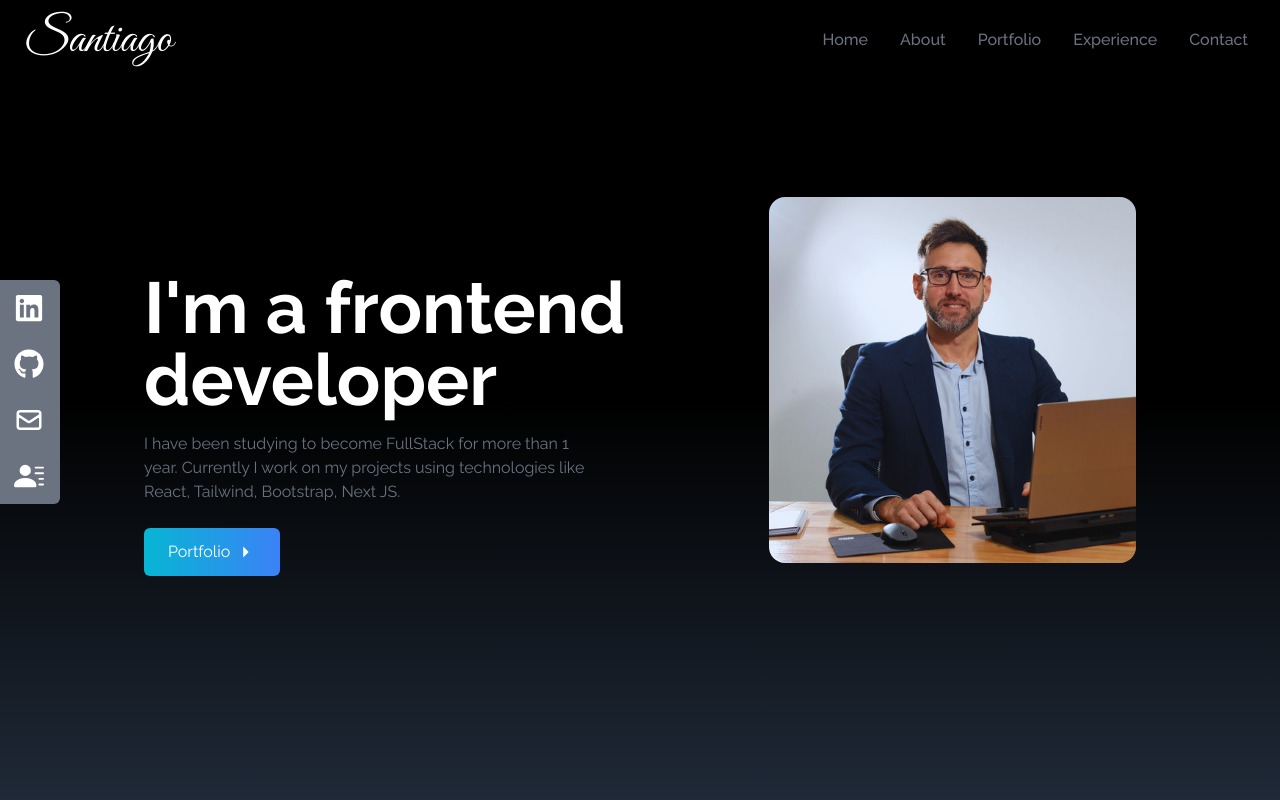
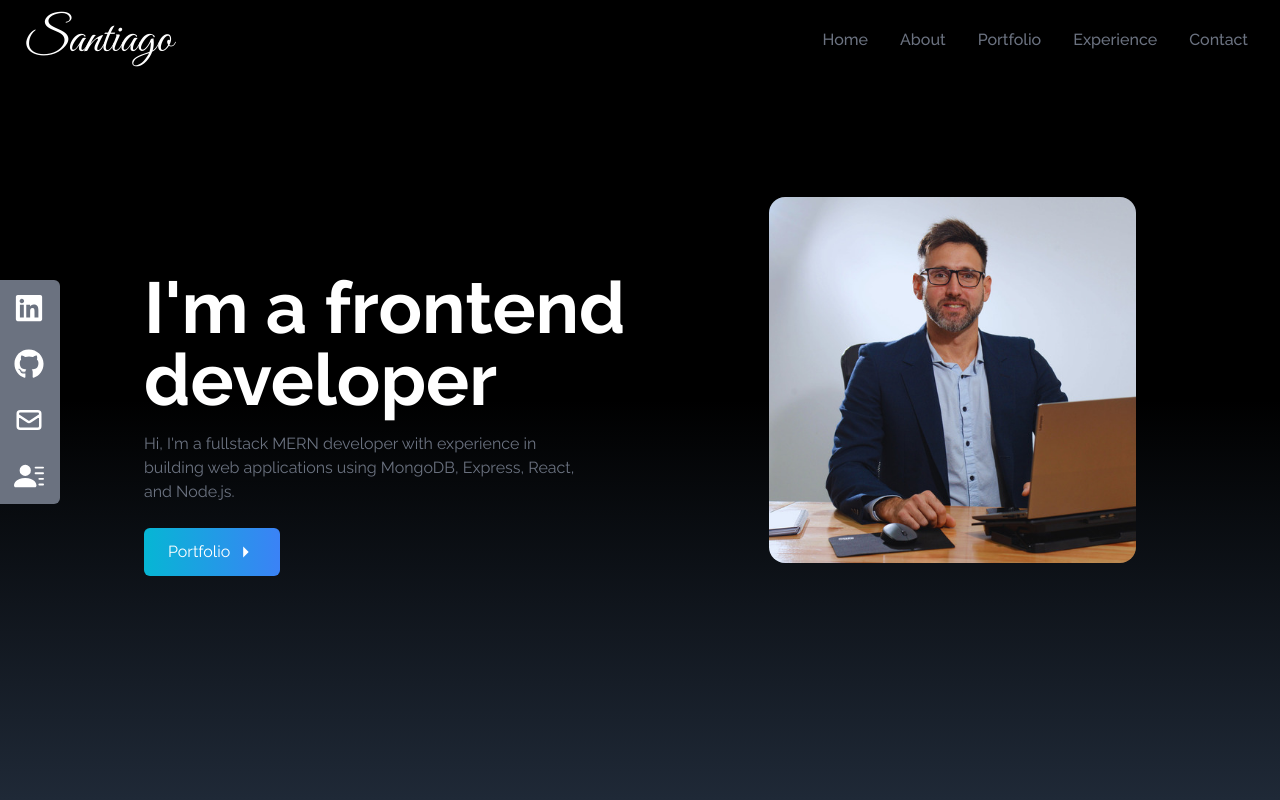
Before and after one commit to santisordi/Pofolio-Santiago, a React (Create React App) app: page / in a window 1280 px wide. Shown: the top 800 px of the page. Built offline with nearby package versions, Linux system fonts and the light colour scheme.

Commit message:
modify text

```diff
--- a/src/components/Home.jsx
+++ b/src/components/Home.jsx
@@ -11,7 +11,7 @@ export const Home = () => {
                     <h2 className='text-4xl sm:text-7xl font-bold text-white'>
                             I'm a frontend developer
                     </h2>
-                    <p className='text-gray-500 py-4 max-w-md'> I have been studying to become FullStack for more than 1 year. Currently I work on my projects using technologies like React, Tailwind, Bootstrap, Next JS.
+                    <p className='text-gray-500 py-4 max-w-md'> Hi, I'm a fullstack MERN developer with experience in building web applications using MongoDB, Express, React, and Node.js.
                     </p>
                     <div style={{ clear: 'both' }}>
                         <Link to="portfolio" smooth duration={500} className='group text-white w-fit px-6 py-3 my-2 flex items-center rounded-md bg-gradient-to-r from-cyan-500 to-blue-500 cursor-pointer'>
```
